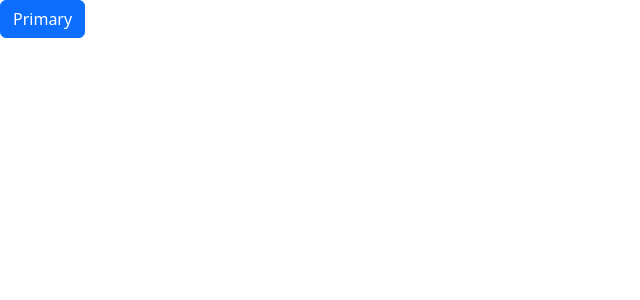
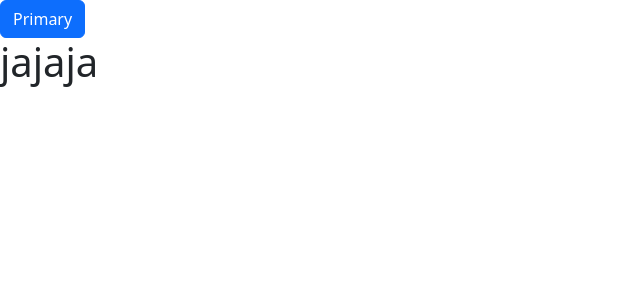
Before and after one commit to Arvak29/Control-de-Tareas--Proyecto-de-titulo, an Angular app: page / in a window 1280 px wide. Shown: the top 300 px of the page, without its empty margins (0-640 px from the left). Built offline with nearby package versions, Linux system fonts and the light colour scheme.

Commit message:
Prueba de push

```diff
--- a/src/app/app.component.html
+++ b/src/app/app.component.html
@@ -1 +1,2 @@
 <button type="button" class="btn btn-primary">Primary</button>
+<h1>jajaja</h1>
```
